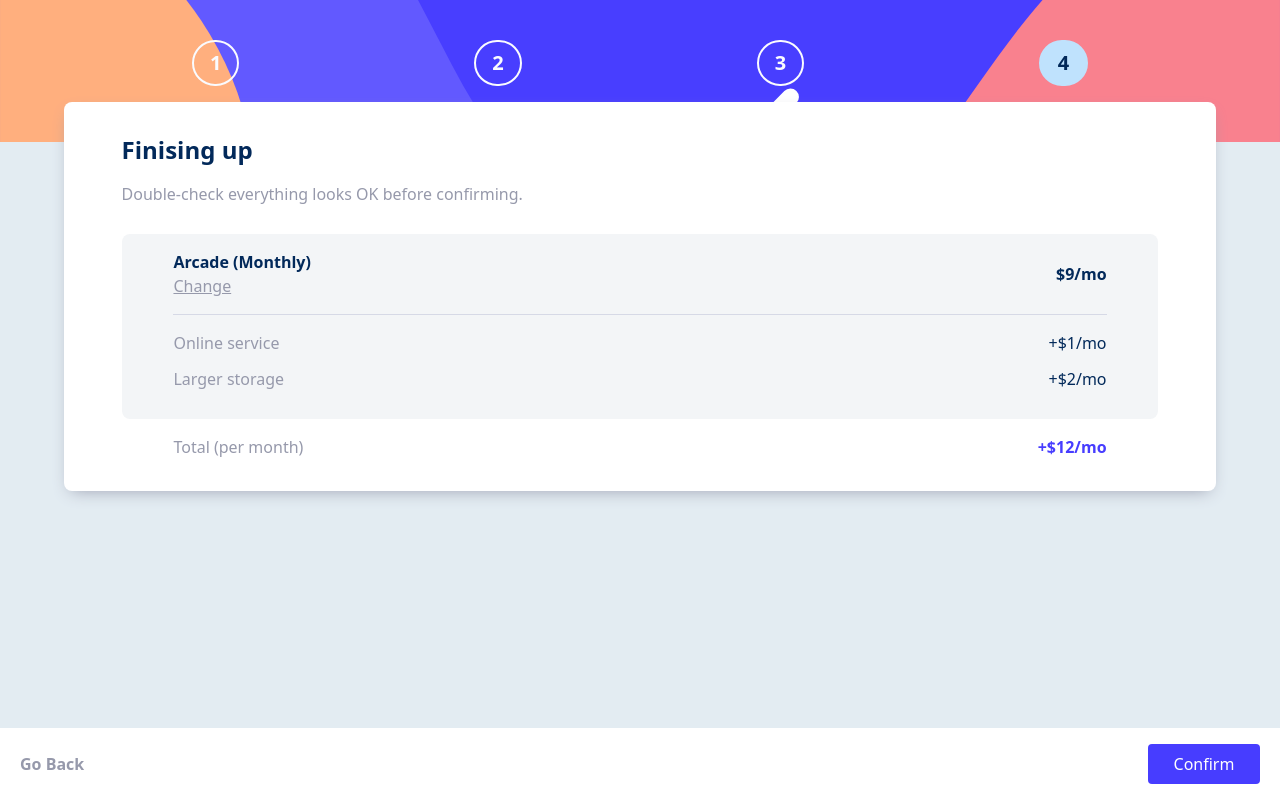
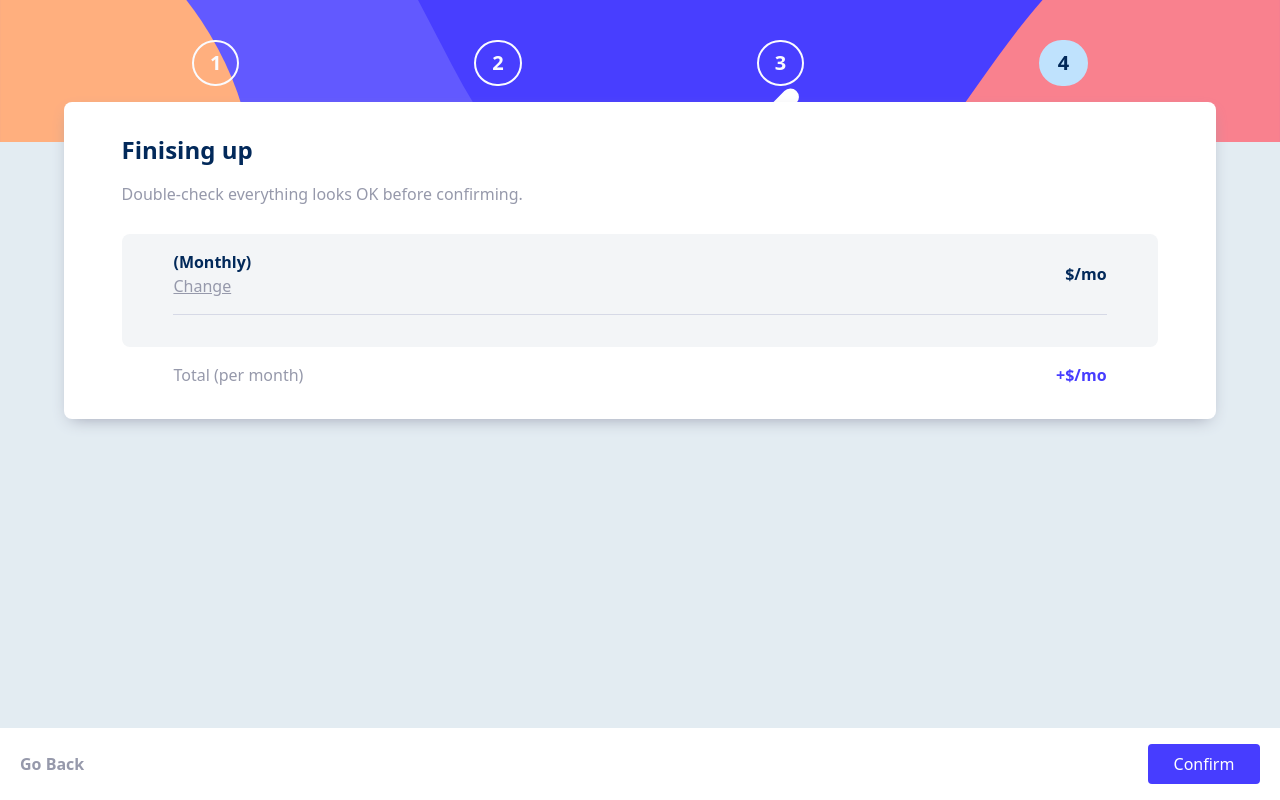
Before and after one commit to teju-doyin/multi-step-form, a React (Vite) app: page /summary in a window 1280 px wide. Built offline with nearby package versions, Linux system fonts and the light colour scheme.

Commit message:
imlemented global states

```diff
--- a/src/App.jsx
+++ b/src/App.jsx
@@ -1,15 +1,14 @@
 import { useState } from 'react'
-import ReactDOM from 'react-dom';
 import { BrowserRouter as Router, Routes, Route } from 'react-router-dom';
 import SideNav from './components/SideNav'
-import Info from './Info'
-import Plan from './Plan'
-import AddOns from './AddOns'
-import Summary from './Summary'
-
+import Info from './PageComponents/Info'
+import Plan from './PageComponents/Plan'
+import AddOns from './PageComponents/AddOns'
+import Summary from './PageComponents/Summary'
+import {FormProvider} from './JS/FormContext'
 function App() {
-  const [selectedOptions, setSelectedOptions] = useState([{}])
   return (
+    <FormProvider>
       <Router>
         <div>
           <SideNav />
@@ -21,6 +20,7 @@ function App() {
           </Routes>
         </div>
       </Router>
+    </FormProvider>
   )
 }
 
--- a/src/Footer.jsx
+++ /dev/null
@@ -1,24 +0,0 @@
-import React from 'react'
-import { Link } from 'react-router-dom'
-
-const Footer = () => {
-  return (
-    <footer className='flex justify-between items-center py-5 w-[80%] mx-auto'>
-        <Link
-            className=' text-gray '
-            to={path}
-        >
-            {children}
-        </Link>
-        <Link
-            className='bg-deepBlue text-lightBlue rounded-md px-'
-            to={path}
-        >
-            {children}
-        </Link>
-
-    </footer>
-  )
-}
-
-export default Footer
--- /dev/null
+++ b/src/JS/FormContext.jsx
@@ -0,0 +1,43 @@
+import { createContext, useContext, useState } from "react";
+
+const FormContext = createContext();
+
+export const useForm = () => useContext(FormContext)
+
+export const FormProvider = ({ children }) => {
+    const [formData, setFormData] = useState({
+        name: '',
+        email: '',
+        phone: '',
+        selectedPlan: null,
+        isYearly: false,
+    })
+    const [isYearly, setIsYearly] = useState(false)
+    const [selectedAddOn, setSelectedAddOn] = useState([])
+
+    const handleToggleSwitch = () => setIsYearly( (prev)=> !prev)
+    const handleSelectedAddOn = (addOn) => {
+        // setShowErrorMessage(false)
+        setSelectedAddOn((prev) => {
+          if (prev.find((item) => item.id === addOn.id)) {
+            return prev.filter((item) => item.id !== addOn.id);
+          } else {
+            return [...prev, addOn];
+          }
+        });
+      };
+
+    return (
+        <FormContext.Provider
+            value={{
+                formData,
+                setFormData,
+                isYearly,
+                handleToggleSwitch,
+                selectedAddOn,
+                handleSelectedAddOn
+            }}>
+            {children}
+        </FormContext.Provider>
+    )
+}
--- a/src/AddOns.jsx
+++ b/src/PageComponents/AddOns.jsx
@@ -1,25 +1,21 @@
 import React, { useState } from 'react'
-import FooterButtons from './components/FooterButtons'
-import PageBackground from './components/PageBackground'
+import FooterButtons from '../components/FooterButtons'
+import PageBackground from '../components/PageBackground'
+import { useForm } from '@/JS/FormContext'
+
 
 const AddOns = () => {
-  const [selectedAddOn, setSelectedAddOn] = useState ([])
+  const { selectedAddOn, handleSelectedAddOn } = useForm();
   const [showErrorMessage, setShowErrorMessage] = useState(false)
+  const {  formData, isYearly } = useForm();
 
-  const handleSelectedAddOn = (addOn) => {
-    setShowErrorMessage(false)
-    setSelectedAddOn((prev) => {
-      if (prev.find((item) => item.id === addOn.id)) {
-        return prev.filter((item) => item.id !== addOn.id);
-      } else {
-        return [...prev, addOn];
-      }
-    });
-  };
+
+
   const handleSubmit = () => {
     if(selectedAddOn.length == 0) {
       setShowErrorMessage(true)
-    }
+    } else setShowErrorMessage(false)
+
   }
   console.log(selectedAddOn.length)
 
@@ -77,7 +73,7 @@ const AddOns = () => {
                 <p className='text-gray text-[.9rem]'>{addOn.detail}</p>
               </div>
             </div>
-            <span className='text-blue font-medium text-[.9rem]'>+${addOn.pricePerMonth}/mo</span>
+            <span className='text-blue font-medium text-[.9rem]'>+${isYearly?addOn.pricePerYear: addOn.pricePerMonth}/{isYearly?"yr": "mo"}</span>
           </div>
         )})}
       </section>
--- a/src/Complete.jsx
+++ b/src/PageComponents/Complete.jsx
@@ -1,5 +1,5 @@
 import React from 'react'
-import PageBackground from './components/PageBackground'
+import PageBackground from '../components/PageBackground'
 import complete from '/images/icon-thank-you.svg'
 const Complete = () => {
   return (
--- a/src/Info.jsx
+++ b/src/PageComponents/Info.jsx
@@ -1,20 +1,21 @@
 import React, {useState} from 'react'
-import FooterButtons from './components/FooterButtons'
-import PageBackground from './components/PageBackground'
-import { validateForm } from './JS/FormValidation'
+import FooterButtons from '../components/FooterButtons'
+import PageBackground from '../components/PageBackground'
+import { validateForm } from '../JS/FormValidation'
 import { useNavigate } from 'react-router-dom'
+import { useForm } from '@/JS/FormContext'
+
 const Info = () => {
   const navigate = useNavigate();
-  const [formData, setFormData] = useState({
-    name: '',
-    email: '',
-    phone: '',
-  });
+
+  const { formData, setFormData } = useForm();
   const [errors, setErrors] = useState({})
+
   const handleChange = (e) => {
     const { name, value } = e.target;
     setFormData({ ...formData, [name]: value });
   }
+
   const handleSubmit = (e) => {
     e.preventDefault();
     const validationErrors = validateForm(formData);
@@ -25,7 +26,8 @@ const Info = () => {
       console.log('Form submitted:', formData);
       navigate('./plan')
     }
-  };
+  }
+
   return (
     <>
     <PageBackground>
--- a/src/Plan.jsx
+++ b/src/PageComponents/Plan.jsx
@@ -1,27 +1,28 @@
 import React, { useState } from 'react'
-import FooterButtons from './components/FooterButtons'
-import PageBackground from './components/PageBackground'
+import FooterButtons from '../components/FooterButtons'
+import PageBackground from '../components/PageBackground'
 import { useNavigate } from 'react-router-dom'
+import { useForm } from '@/JS/FormContext'
 
 const Plan = () => {
-  const [isYearly, setIsYearly] = useState(false)
+  const navigate = useNavigate()
+
+  const { formData, setFormData, isYearly, handleToggleSwitch } = useForm();
   const [showErrorMessage, setShowErrorMessage] = useState(false)
-  const [selectedPlan, setSelectedPlan] = useState (null)
-  const navigate = useNavigate()
-  const handleToggleSwitch = () => setIsYearly( (prev)=> !prev)
+
 
   const handleSelectedPlan =(plan)=>{
     setShowErrorMessage(false)
-    setSelectedPlan(plan)
+    setFormData({...formData, selectedPlan: plan})
   }
   const handleSubmit = () => {
-    if(!selectedPlan) {
+    if(!formData.selectedPlan) {
       setShowErrorMessage(true)
       // return
     }else{
       navigate('../add-ons')
     }
-    console.log(selectedPlan)
+    console.log(formData.selectedPlan)
   }
   console.log(isYearly)
   const plans=[
@@ -61,7 +62,7 @@ const Plan = () => {
           <div
             onClick={()=>handleSelectedPlan(plan)}
             key={plan.id}
-            className={`flex gap-5 items-start cursor-pointer border ${selectedPlan?.id==plan.id?'border-deepBlue' : 'border-lightGray'}  rounded-md mb-5 p-3`}>
+            className={`flex gap-5 items-start cursor-pointer border ${formData.selectedPlan?.id === plan.id?'border-deepBlue' : 'border-lightGray'}  rounded-md mb-5 p-3`}>
             <img src={plan.image} alt=""/>
             <div>
               <h4 className='text-deepBlue font-semibold'>{plan.name}</h4>
@@ -91,7 +92,7 @@ const Plan = () => {
       lightButtonText='Go Back'
       buttonText='Next Step'
       linkBack='../'
-      linkNext={!selectedPlan? '':'../add-ons' }
+      linkNext={!formData.selectedPlan? '':'../add-ons' }
       style='bg-deepBlue'
       handleNext={handleSubmit}
     />
--- a/src/Summary.jsx
+++ b/src/PageComponents/Summary.jsx
@@ -1,10 +1,14 @@
 import React, { useState } from 'react'
-import FooterButtons from './components/FooterButtons'
-import PageBackground from './components/PageBackground'
+import FooterButtons from '../components/FooterButtons'
+import PageBackground from '../components/PageBackground'
 import { Link } from 'react-router-dom'
 import Complete from './Complete'
+import { useForm } from '@/JS/FormContext'
+
+
 const Summary = () => {
   const [showCompleteModal, setShowCompleteModal] = useState(false)
+  const { selectedAddOn, formData, isYearly } = useForm();
 
   const handleModalDisplay=()=>{
     setShowCompleteModal(true)
@@ -31,7 +35,7 @@ const Summary = () => {
       <Complete/>
     )
   }
-
+  console.log(formData.selectedPlan)
   return (
 
     <>
@@ -41,34 +45,34 @@ const Summary = () => {
         <p className='text-gray mb-7'>Double-check everything looks OK before confirming.</p>
       </div>
       <section className="w-[90%]  mx-auto ">
-        {planSummary.map((info,index)=>(
+
           <>
-          <div key={index}className="bg-veryLightBlue rounded-lg mb-4 " >
+          <div className="bg-veryLightBlue rounded-lg mb-4 " >
             <div className="w-[90%]  mx-auto py-4">
               <div className="flex justify-between items-center">
                 <div className="">
-                  <p className='text-deepBlue font-semibold'>{info.plan} ({info.renewal})</p>
+                  <p className='text-deepBlue font-semibold'>{formData.selectedPlan?.name} ({isYearly?"Yearly": "Monthly"})</p>
                   <Link to='/plan' className=' underline text-gray'>Change</Link>
                 </div>
-                <span className='text-deepBlue font-bold'>${info.price}/mo</span>
+                <span className='text-deepBlue font-bold'>${isYearly?formData.selectedPlan.pricePerYear: formData.selectedPlan?.pricePerMonth}/{isYearly?"yr": "mo"}</span>
               </div>
               <div className="h-[1px] w-full bg-lightGray my-4"></div>
               <div className="">
-                {info.addOns.map((addOn)=>(
-                  <p key={addOn.id} className="flex justify-between items-center mb-3">
+                {selectedAddOn.map((addOn,index)=>(
+                  <p key={index} className="flex justify-between items-center mb-3">
                     <span className='text-gray'>{addOn.title}</span>
-                    <span className='text-deepBlue font-med'>+${addOn.price}/mo</span>
+                    <span className='text-deepBlue font-med'>+${isYearly?addOn.pricePerYear: addOn.pricePerMonth}/{isYearly?"yr": "mo"}</span>
                   </p>
                 ))}
               </div>
             </div>
           </div>
           <p className='w-[90%]  mx-auto  flex justify-between items-center'>
-            <span className='text-gray'>Total (per month)</span>
-            <span className='text-blue font-bold'>+${info.total}/mo</span>
+            <span className='text-gray'>Total (per {isYearly?"year": "month"})</span>
+            <span className='text-blue font-bold'>+$/{isYearly?"yr": "mo"}</span>
           </p>
           </>
-        ))}
+
       </section>
     </PageBackground>
     <FooterButtons  lightButtonText='Go Back' buttonText='Confirm' linkBack='/add-ons' linkNext='' style='bg-blue' handleNext={handleModalDisplay}/>
```
Lines whose indentation alone changed are shown as unchanged.
